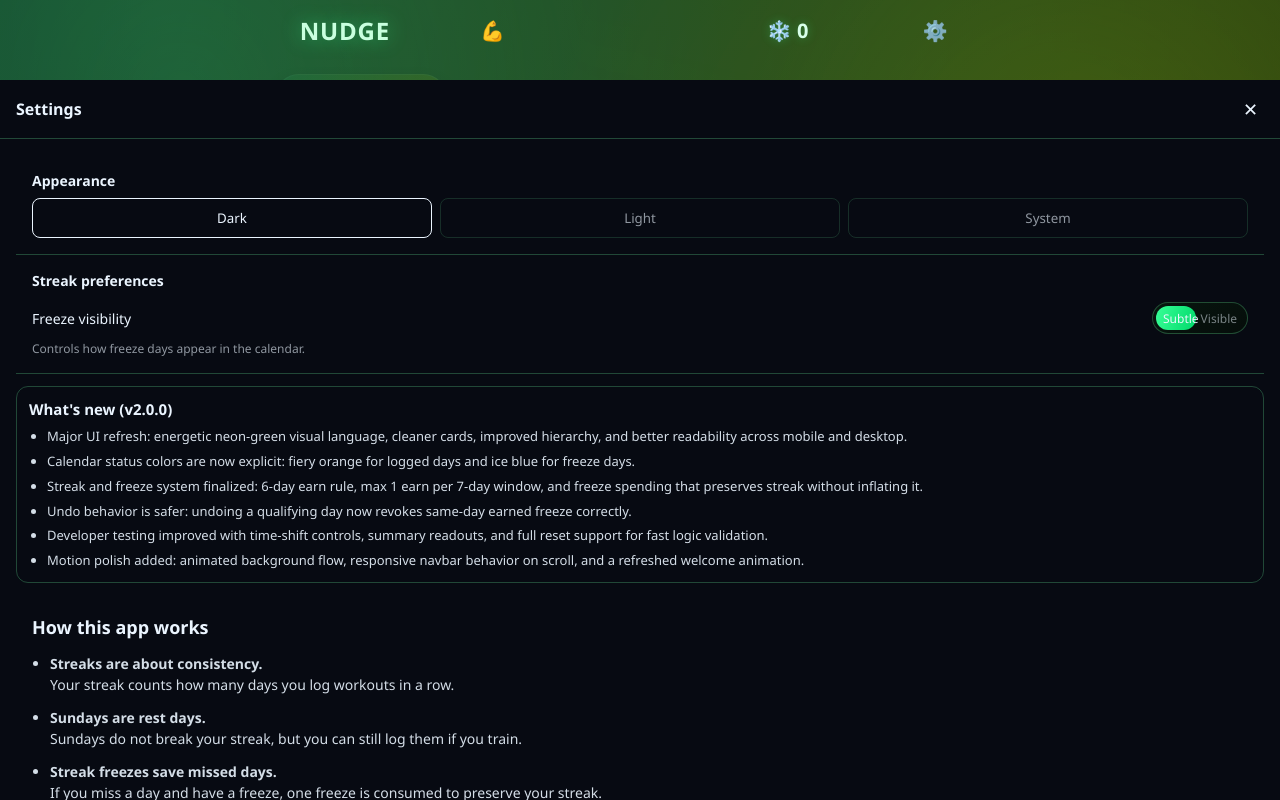
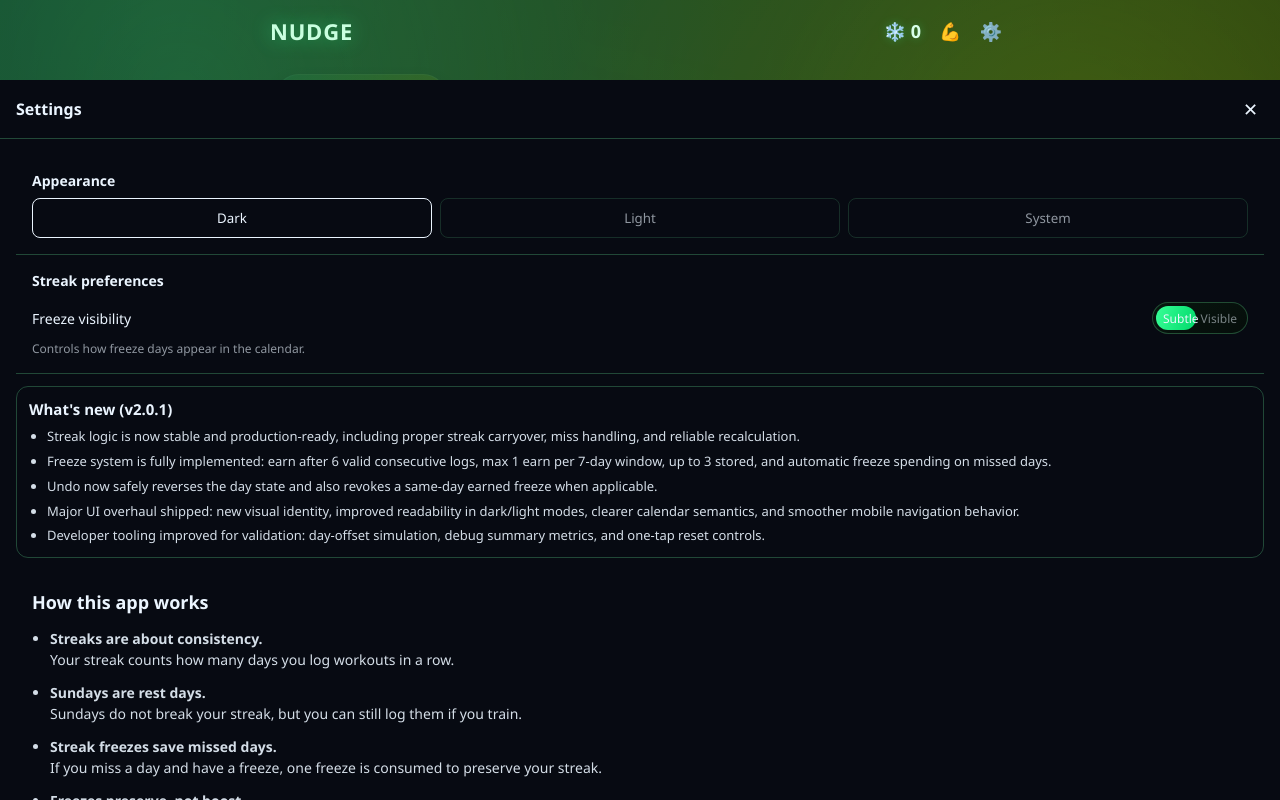
Before and after one commit to Amfer7/nudge, a React (Vite) app: page / in a window 1280 px wide. Both pictures are taken after a click on the button "⚙️". Shown: the top 800 px of the page. Built offline with nearby package versions, Linux system fonts and the light colour scheme.

Commit message:
Release v2.0.1 updates: navbar/workout navigation polish and refreshed app info

```diff
--- a/package.json
+++ b/package.json
@@ -1,7 +1,7 @@
 {
   "name": "fitness",
   "private": true,
-  "version": "2.0.0",
+  "version": "2.0.1",
   "type": "module",
   "scripts": {
     "dev": "vite",
--- a/src/app/AppShell.jsx
+++ b/src/app/AppShell.jsx
@@ -127,6 +127,7 @@ function AppShell() {
         freezeCount={freezeCount}
         docked={docked}
         scrollProgress={scrollProgress}
+        todayIndex={todayIndex}
         onOpenSettings={() => setSettingsOpen(true)}
       />
      <main style={styles.page}>
--- a/src/app/version.js
+++ b/src/app/version.js
@@ -1,2 +1,2 @@
 export const APP_NAME = "Nudge";
-export const APP_VERSION = "v2.0.0";
+export const APP_VERSION = "v2.0.1";
--- a/src/components/InfoSection.jsx
+++ b/src/components/InfoSection.jsx
@@ -45,9 +45,8 @@ function InfoSection() {
         </li>
 
         <li>
-          <strong>Workouts and streaks are separate.</strong><br />
-          Checking off exercises helps during your workout, but it does not
-          affect streak logic.
+          <strong>This app runs on honesty.</strong><br />
+          Nudge is built on trust. Log truthfully and do not cheat your streak.
         </li>
 
         <li>
--- a/src/components/Navbar.jsx
+++ b/src/components/Navbar.jsx
@@ -1,6 +1,6 @@
 import { APP_NAME } from "../app/version";
 
-function Navbar({ streak, freezeCount, docked, scrollProgress = 0, onOpenSettings }) {
+function Navbar({ streak, freezeCount, docked, scrollProgress = 0, todayIndex, onOpenSettings }) {
   const bgOpacity = scrollProgress;
   const blurPx = 8 * scrollProgress;
   const shadowOpacity = 0.18 * scrollProgress;
@@ -13,12 +13,8 @@ function Navbar({ streak, freezeCount, docked, scrollProgress = 0, onOpenSetting
         boxShadow: `0 6px 16px rgba(0, 0, 0, ${shadowOpacity})`,
       }}
     >
-      <div
-        style={{
-          ...styles.navBg,
-          opacity: bgOpacity,
-        }}
-      />
+      <div style={{ ...styles.navBg, opacity: bgOpacity }} />
+
       <div style={styles.inner}>
         <button
           title="Home"
@@ -28,22 +24,11 @@ function Navbar({ streak, freezeCount, docked, scrollProgress = 0, onOpenSetting
           {APP_NAME}
         </button>
 
-        <button
-          title="Workouts"
-          style={styles.navItem}
-          onClick={() => {
-            const el = document.getElementById("workout");
-            el?.scrollIntoView({ behavior: "smooth", block: "start" });
-          }}
-        >
-          💪
-        </button>
-
         <div
           style={{
-            ...styles.navItem,
+            ...styles.centerStreak,
             opacity: docked ? 1 : 0,
-            transform: docked ? "translateY(0)" : "translateY(6px)",
+            transform: docked ? "translate(-50%, 0)" : "translate(-50%, 6px)",
             transition: "opacity 180ms ease, transform 180ms ease",
             pointerEvents: docked ? "auto" : "none",
           }}
@@ -52,13 +37,29 @@ function Navbar({ streak, freezeCount, docked, scrollProgress = 0, onOpenSetting
           {streak >= 2 && <span>🔥</span>}
         </div>
 
-        <div style={{ ...styles.navItem, ...styles.freeze }}>
-          ❄️ {freezeCount}
+        <div style={styles.rightActions}>
+          <div style={{ ...styles.navItem, ...styles.freeze }}>❄️ {freezeCount}</div>
+
+          <button
+            title="Workout plan"
+            style={styles.navItem}
+            onClick={() => {
+              const todayCard = document.getElementById(`workout-day-${todayIndex}`);
+              if (todayCard) {
+                todayCard.scrollIntoView({ behavior: "smooth", block: "center" });
+                return;
+              }
+              const section = document.getElementById("workout");
+              section?.scrollIntoView({ behavior: "smooth", block: "start" });
+            }}
+          >
+            💪
+          </button>
+
+          <button title="Settings" style={styles.navItem} onClick={onOpenSettings}>
+            ⚙️
+          </button>
         </div>
-
-        <button title="Settings" style={styles.navItem} onClick={onOpenSettings}>
-          ⚙️
-        </button>
       </div>
     </header>
   );
@@ -88,36 +89,52 @@ const styles = {
     maxWidth: "760px",
     margin: "0 auto",
     height: "62px",
-    padding: "0 12px",
-    display: "grid",
-    gridTemplateColumns: "repeat(5, 1fr)",
+    padding: "0 10px",
+    display: "flex",
     alignItems: "center",
-    gap: "2px",
-  },
-  streak: {
-    fontSize: "25px",
-    fontWeight: 700,
+    justifyContent: "space-between",
   },
   navItem: {
     display: "flex",
     alignItems: "center",
     justifyContent: "center",
-    gap: "6px",
-    fontSize: "20px",
+    gap: "5px",
+    fontSize: "18px",
     cursor: "pointer",
     lineHeight: 1,
     minHeight: "40px",
     borderRadius: "8px",
     background: "transparent",
     border: "none",
+    padding: "0 8px",
   },
   brand: {
-    fontSize: "24px",
+    fontSize: "22px",
     fontWeight: 700,
     letterSpacing: "0.8px",
     color: "var(--brand-color)",
     textShadow: "var(--brand-shadow)",
     textTransform: "uppercase",
+    paddingLeft: 0,
+  },
+  centerStreak: {
+    position: "absolute",
+    left: "50%",
+    display: "flex",
+    alignItems: "center",
+    justifyContent: "center",
+    gap: "6px",
+    minHeight: "40px",
+  },
+  streak: {
+    fontSize: "23px",
+    fontWeight: 700,
+  },
+  rightActions: {
+    display: "flex",
+    alignItems: "center",
+    gap: "2px",
+    marginLeft: "auto",
   },
   freeze: {
     fontWeight: 700,
--- a/src/components/WeeklyWorkoutSection.jsx
+++ b/src/components/WeeklyWorkoutSection.jsx
@@ -26,6 +26,7 @@ function WeeklyWorkoutSection({
         return (
           <div
             key={day}
+            id={`workout-day-${idx}`}
             style={{
               ...styles.dayBlock,
               ...(isToday ? styles.today : {}),
--- a/src/components/WhatsNewCard.jsx
+++ b/src/components/WhatsNewCard.jsx
@@ -7,29 +7,26 @@ function WhatsNewCard() {
 
       <ul style={styles.list}>
         <li>
-          Major UI refresh: energetic neon-green visual language, cleaner cards,
-          improved hierarchy, and better readability across mobile and desktop.
+          Streak logic is now stable and production-ready, including proper
+          streak carryover, miss handling, and reliable recalculation.
         </li>
         <li>
-          Calendar status colors are now explicit: fiery orange for logged days
-          and ice blue for freeze days.
+          Freeze system is fully implemented: earn after 6 valid consecutive
+          logs, max 1 earn per 7-day window, up to 3 stored, and automatic
+          freeze spending on missed days.
         </li>
         <li>
-          Streak and freeze system finalized: 6-day earn rule, max 1 earn per
-          7-day window, and freeze spending that preserves streak without
-          inflating it.
+          Undo now safely reverses the day state and also revokes a same-day
+          earned freeze when applicable.
         </li>
         <li>
-          Undo behavior is safer: undoing a qualifying day now revokes same-day
-          earned freeze correctly.
+          Major UI overhaul shipped: new visual identity, improved readability
+          in dark/light modes, clearer calendar semantics, and smoother mobile
+          navigation behavior.
         </li>
         <li>
-          Developer testing improved with time-shift controls, summary readouts,
-          and full reset support for fast logic validation.
-        </li>
-        <li>
-          Motion polish added: animated background flow, responsive navbar
-          behavior on scroll, and a refreshed welcome animation.
+          Developer tooling improved for validation: day-offset simulation,
+          debug summary metrics, and one-tap reset controls.
         </li>
       </ul>
     </section>
```
